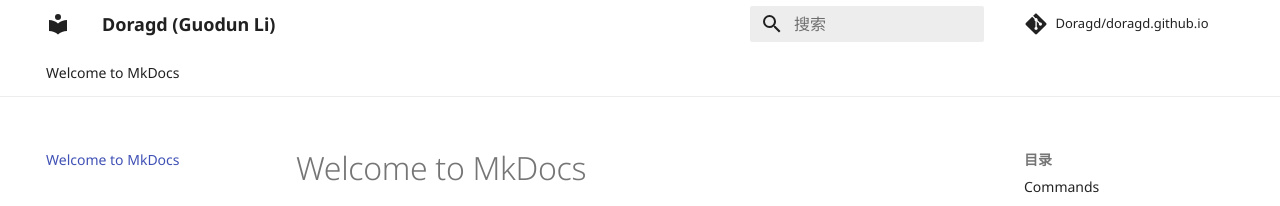
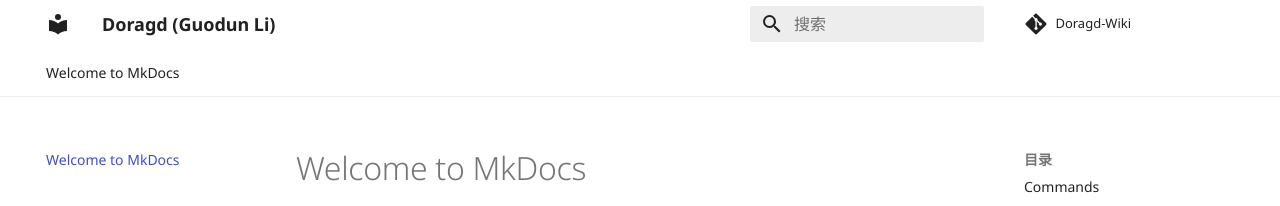
Before and after one commit to Doragd/Notes, an MkDocs documentation site: the page built from docs/index.md, in a window 1280 px wide. Shown: the top 206 px of the page. Built offline with MkDocs 1.6.1 and Material for MkDocs 9.7.7, drawn with Linux system fonts in a browser that asks for light colours; comment, search, counter and statistics services are not loaded.

Commit message:
update the notes repo

```diff
--- a/mkdocs.yml
+++ b/mkdocs.yml
@@ -5,8 +5,8 @@ site_description: Doragd's Blog and Wiki.
 site_author: Doragd
 
 # Repository
-repo_url: https://github.com/doragd.github.io
-repo_name: Doragd/doragd.github.io
+repo_url: https://github.com/doragd/doragd.github.io
+repo_name: Doragd-Wiki
 edit_uri: 'blob/master/docs'
 
 # Copyright
```
